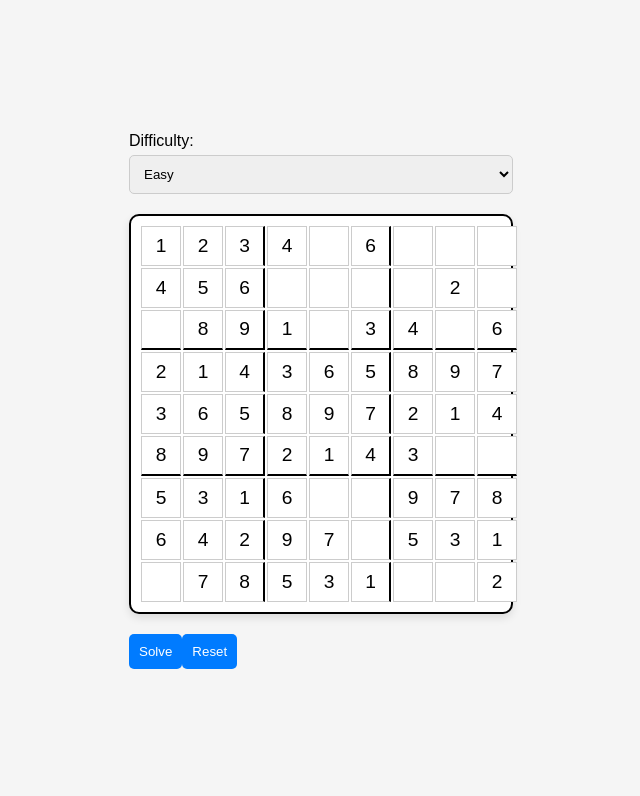
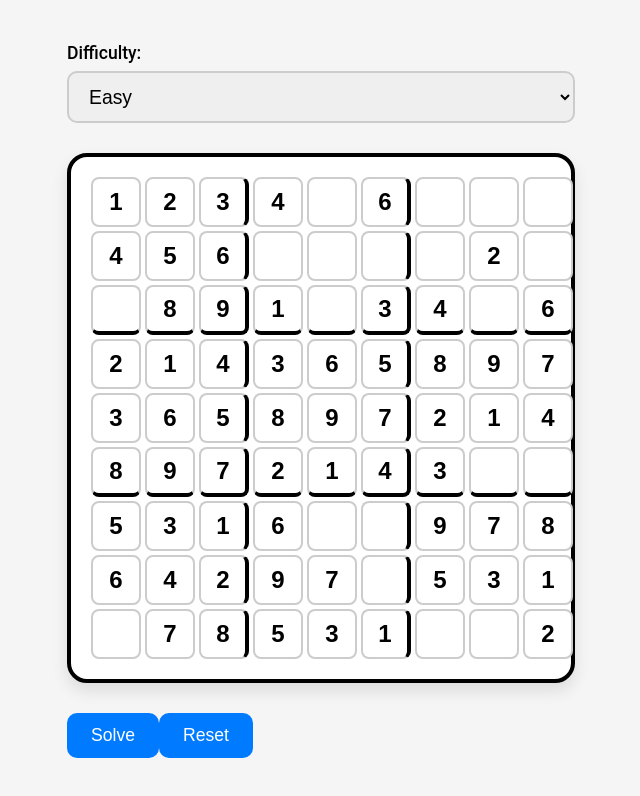
Before and after one commit to sziszi86/sudoko1, a React (Create React App) app in the folder sudoku-solver/: page /solver in a window 1280 px wide. Shown: the top 796 px of the page, without its empty margins (319-959 px from the left). Built offline with nearby package versions, Linux system fonts and the light colour scheme.

Commit message:
design update

```diff
--- a/sudoku-solver/src/App.css
+++ b/sudoku-solver/src/App.css
@@ -1,5 +1,5 @@
 body {
-  font-family: 'Arial', sans-serif;
+  font-family: 'Roboto', sans-serif;
   background-color: #f5f5f5;
   margin: 0;
   padding: 0;
@@ -19,41 +19,54 @@ body {
 h1 {
   text-align: center;
   margin-bottom: 20px;
-  font-size: 2em;
+  font-size: 2.5em;
   color: #333;
+  font-weight: 700;
 }
 
 form {
   display: flex;
   flex-direction: column;
-  gap: 10px;
+  gap: 20px;
   max-width: 400px;
   margin: 0 auto 20px auto;
-  padding: 20px;
+  padding: 30px;
   background-color: white;
-  border-radius: 10px;
-  box-shadow: 0 4px 8px rgba(0, 0, 0, 0.1);
+  border-radius: 20px;
+  box-shadow: 0 8px 16px rgba(0, 0, 0, 0.1);
 }
 
 label {
   display: flex;
   flex-direction: column;
-  gap: 5px;
+  gap: 8px;
+  font-size: 1.1em;
+  font-weight: 500;
 }
 
 input[type="email"], select {
-  padding: 10px;
-  border: 1px solid #ccc;
-  border-radius: 5px;
+  padding: 12px 16px;
+  font-size: 1.1em;
+  border: 2px solid #ccc;
+  border-radius: 10px;
+  transition: border-color 0.3s ease;
+}
+
+input[type="email"]:focus, select:focus {
+  outline: none;
+  border-color: #007bff;
 }
 
 button {
-  padding: 10px;
+  padding: 12px 24px;
   background-color: #007bff;
   color: white;
+  font-size: 1.1em;
+  font-weight: 500;
   border: none;
-  border-radius: 5px;
+  border-radius: 10px;
   cursor: pointer;
+  transition: background-color 0.3s ease;
 }
 
 button:hover {
@@ -62,37 +75,40 @@ button:hover {
 
 .sudoku-grid {
   display: grid;
-  grid-template-columns: repeat(9, 40px);
-  grid-template-rows: repeat(9, 40px);
-  gap: 2px;
-  max-width: 360px;
-  margin: 20px auto;
-  padding: 10px;
+  grid-template-columns: repeat(9, 50px);
+  grid-template-rows: repeat(9, 50px);
+  gap: 4px;
+  max-width: 460px;
+  margin: 30px auto;
+  padding: 20px;
   background-color: #fff;
-  border: 2px solid #000;
-  border-radius: 10px;
-  box-shadow: 0 4px 8px rgba(0, 0, 0, 0.1);
+  border: 4px solid #000;
+  border-radius: 20px;
+  box-shadow: 0 8px 16px rgba(0, 0, 0, 0.1);
 }
 
 .sudoku-grid input {
   width: 100%;
   height: 100%;
   padding: 0;
+  font-size: 1.5em;
+  font-weight: 700;
   text-align: center;
-  font-size: 1.2em;
-  border: 1px solid #ccc;
+  border: 2px solid #ccc;
+  border-radius: 8px;
   box-sizing: border-box;
+  transition: border-color 0.3s ease;
 }
 
 .sudoku-grid input:focus {
   outline: none;
-  border: 2px solid #007bff;
+  border-color: #007bff;
 }
 
 .sudoku-grid .border-right {
-  border-right: 2px solid #000;
+  border-right: 4px solid #000;
 }
 
 .sudoku-grid .border-bottom {
-  border-bottom: 2px solid #000;
+  border-bottom: 4px solid #000;
 }
```
